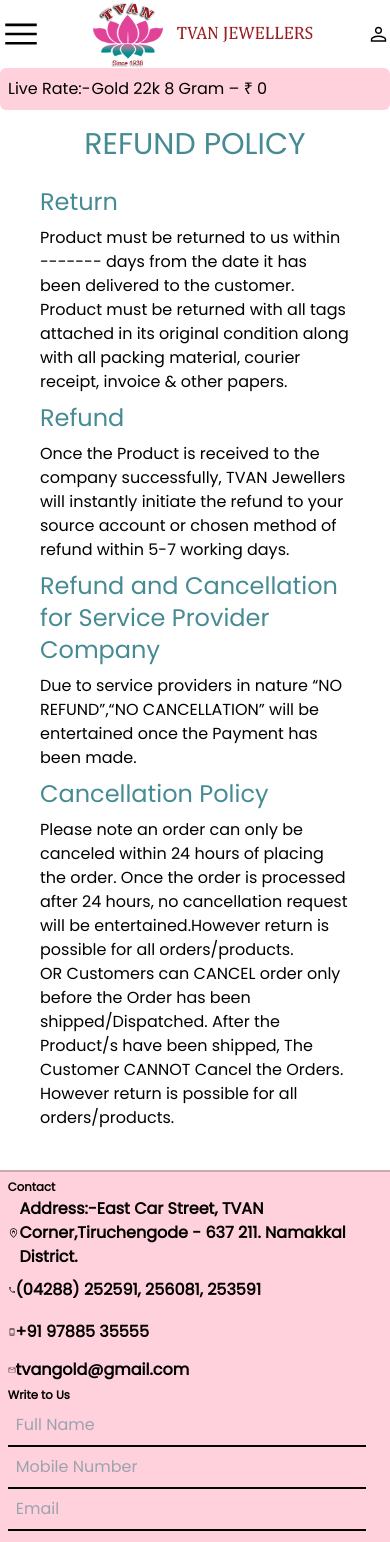
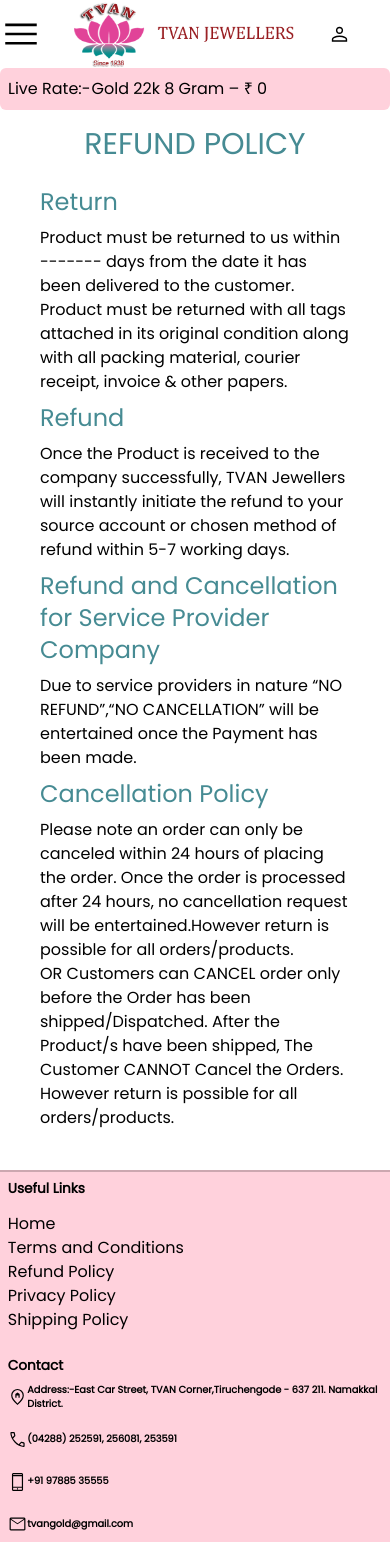
Before and after one commit to Hemnath0075/tvan_web, a React (Create React App) app: page /refund-policy in a window 390 px wide. Shown: the top 1542 px of the page. Built offline with nearby package versions, Linux system fonts and the light colour scheme; no server answers; the HTML template or start-up script is replaced by a standard one.

Commit message:
done changes

```diff
--- a/src/Components/Footer/Footer.jsx
+++ b/src/Components/Footer/Footer.jsx
@@ -25,16 +25,16 @@
             <a href="#">Platinum</a>
           </div>
         </div> */}
-        <div className="h-full flex-auto md:block hidden">
-          <h2 className="text-[3vmin] font-bold  border-black text-start">
+        <div className="h-full flex-auto md:block">
+          <h2 className="text-[3.5vmin] md:text-[3vmin] font-bold border-black text-start">
             Useful Links
           </h2>
-          <div className="flex flex-col justify-around">
+          <div className="flex flex-col justify-around mt-3 md:mt-0">
             <NavLink to="/" onClick={() => window.scrollTo(0, 0)}>
               Home
             </NavLink>
-            <a href="#">About Us</a>
-            <a href="#">Direct Me</a>
+            {/* <a href="#">About Us</a>
+            <a href="#">Direct Me</a> */}
             <NavLink
               to="/terms-and-condition"
               onClick={() => window.scrollTo(0, 0)}
@@ -55,13 +55,13 @@
             </NavLink>
           </div>
         </div>
-        <div className="flex flex-col h-full font-bold flex-auto justify-center">
-          <h2 className="text-[3vmin] w-auto border-black font-bold text-start">
+        <div className="flex flex-col h-full font-bold flex-auto justify-center mt-6 md:mt-0">
+          <h2 className="text-[3.5vmin] md:text-[3vmin] w-auto border-black font-bold text-start">
             Contact
           </h2>
           <div className="flex flex-col justify-between flex-auto">
-            <div className="flex flex-row justify-start items-center">
-              <img src={location} alt="" className="w-[3vw] h-[5vh]" />
+            <div className="flex flex-row justify-start items-center text-[2.5vmin] md:text-[2vmin]">
+              <img src={location} alt="" className="w-[5vw] h-[5vh] md:w-[3vw] md:h-[5vh] " />
               <p className="w-full md:w-[20vw]">
                 {
                   "Address:-East Car Street, TVAN Corner,Tiruchengode - 637 211. Namakkal District."
@@ -69,22 +69,22 @@
               </p>
             </div>
             <div className="flex flex-row justify-start items-center">
-              <img src={landline} alt="" className="w-[2vw] h-[5vh]" />
-              <p className="w-full md:w-[20vw]">
+              <img src={landline} alt="" className="w-[5vw] h-[5vh] md:w-[3vw] md:h-[5vh] " />
+              <p className="w-full md:w-[20vw] text-[2.5vmin] md:text-[2vmin]">
                 {"(04288) 252591, 256081, 253591"}
               </p>
             </div>
             <div className="flex flex-row justify-start items-center">
-              <img src={mobile} alt="" className="w-[2vw] h-[5vh]" />
-              <p className="w-full md:w-[20vw]">{"+91 97885 35555"}</p>
+              <img src={mobile} alt="" className="w-[5vw] h-[5vh] md:w-[3vw] md:h-[5vh] " />
+              <p className="w-full md:w-[20vw] text-[2.5vmin] md:text-[2vmin]">{"+91 97885 35555"}</p>
             </div>
             <div className="flex flex-row justify-start items-center">
-              <img src={mail} alt="" className="w-[2vw] h-[4vh]" />
-              <p className="w-full md:w-[20vw]">{"tvangold@gmail.com"}</p>
+              <img src={mail} alt="" className="w-[5vw] h-[5vh] md:w-[3vw] md:h-[5vh] " />
+              <p className="w-full md:w-[20vw] text-[2.5vmin] md:text-[2vmin]">{"tvangold@gmail.com"}</p>
             </div>
           </div>
         </div>
-        <div className="h-full flex-auto pr-4">
+        <div className="h-full flex-auto pr-4 mt-4 md:mt-0">
           <h2 className="text-[3vmin] font-bold border-black text-start bg-[#ffd1dc]">
             Write to Us
           </h2>
@@ -139,7 +139,7 @@
         </div> */}
         </div>
       </div>
-      <div className="flex flex-row w-full justify-center items-center bg-[#e063a2] text-black p-4 border-t-2 border-black">
+      <div className="flex flex-row w-full justify-center items-center bg-[#e063a2] text-white p-4 border-t-2 border-black">
         <div className="">
           <p>© 2023 TVAN Jewellers Private Limited. All rights reserved.</p>
         </div>
--- a/src/Components/Navbar/Navbar.jsx
+++ b/src/Components/Navbar/Navbar.jsx
@@ -19,10 +19,12 @@
 
 import { Button, Drawer } from "antd";
 import MenuIcon from "../../assets/icons/menu_FILL0_wght400_GRAD0_opsz48.svg";
-import { useNavigate } from "react-router-dom";
+import { useLocation, useNavigate } from "react-router-dom";
 
 
 function Navbar({navigateSections}) {
+  const currentPage = useLocation();
+  console.log(currentPage.pathname)
   const navigate = useNavigate();
   const [userDiv, setUserDiv] = useState(false);
   const [isLoginModal, setIsLoginModal] = useState(false);
@@ -35,9 +37,10 @@
   };
 
   const [priceData, setPriceData] = useState([
-    {"SRate":0,
-    "GRate":0,}
+      {"SRate":0,
+      "GRate":0,}
   ]);
+  console.log(priceData)
   const {
     register,
     handleSubmit,
@@ -77,11 +80,17 @@
       console.log(day)
       const formattedDate = `${year}-${month}-${day}`;
       // const data = await axios.get(`http://65.1.2.188:8057/getTodayPrice?date=${formattedDate}`)
-      const data = await axios.post(`https://savingsapi.vedhatechnology.com/api/GetTodaysRate`,{
+      const data = await axios.post(`https://vedhatech-001-site6.gtempurl.com/api`,{
         "date":formattedDate
       })
       console.log("this is from the api",data)
-      setPriceData(data.data)
+      if(data.data===null){
+        setPriceData(  [{"SRate":0,
+        "GRate":0,}])
+      }
+      else{
+        setPriceData(data.data)
+      }
     }
     getTodaysPrice();
   },[])
@@ -97,13 +106,13 @@
           <img
             src={user}
             alt=""
-            className="w-[6vw] h-[5vh] cursor-pointer relative"
+            className="w-[6vw] h-[5vh] cursor-pointer relative mr-[10%]"
             onClick={() => setUserDiv(true)}
             // onMouseLeave={() => setUserDiv(false)}
           />
           {userDiv && (
             <div
-              className="absolute w-[20vw] z-10 bg-white h-[30vh] right-[8%] top-[7%] rounded-md border-2 p-[1%] flex flex-col justify-evenly"
+              className="absolute w-[40vw] md:w-[20vw] right-[1%] h-[30vh] z-10 bg-white md:h-[30vh]  top-[7%] rounded-md border-2 p-[1%] flex flex-col justify-evenly"
               onMouseOver={() => setUserDiv(true)}
               onMouseLeave={() => setUserDiv(false)}
             >
@@ -142,11 +151,9 @@
             onClose={onClose}
             open={open}
           >
-            <p onClick={()=>navigate('/')}>Home</p>
-            <p onClick={()=>navigate('/terms-and-condition')} className="capitalize">Terms and Condition</p>
-            <p onClick={()=>navigate('/refund-policy')} className="capitalize">Refund Policy</p>
-            <p onClick={()=>navigate('/privacy-policy')} className="capitalize">Return Policy</p>
-            <p onClick={()=>navigate('/shipping-policy')} className="capitalize">Shipping Policy</p>
+            <div className="flex flex-col gap-4">
+            <p onClick={()=>navigate('/')} className="border-2 p-2">Home</p>
+            </div>
           </Drawer>
         </div>
         {/* <div className="w-full flex flex-row items-center bg-[#d4f3f7] text-black px-2 py-2 rounded-md">
@@ -253,7 +260,7 @@
             />
             {userDiv && (
               <div
-                className="absolute w-[20vw] z-10 bg-white h-[30vh] right-[8%] top-[7%] rounded-md border-2 p-[1%] flex flex-col justify-evenly"
+                className="absolute w-[30vw] bg-white z-10  h-[40vh] md:h-[30vh] right-0 top-[7%] rounded-md border-2 p-[1%] flex flex-col justify-evenly"
                 onMouseOver={() => setUserDiv(true)}
                 onMouseLeave={() => setUserDiv(false)}
               >
@@ -305,23 +312,23 @@
           </div>
         </div>
       </div>
-      <div className="hidden w-full bg-[#e063a2] text-black h-[6vh] md:flex items-center justify-start font-bold gap-[4vw] ">
+      <div className="hidden w-full bg-[#e063a2] text-white h-[6vh] md:flex items-center justify-start font-bold gap-[4vw]">
 
         <h3 className="cursor-pointer hover:border-b-2 hover:border-blue-200 ml-[3vw]" onClick={()=>navigate('/')}>
           HOME
         </h3>
-        <h3 className="cursor-pointer hover:border-b-2 hover:border-blue-200" onClick={()=>navigateSections('category')}>
+        {currentPage.pathname==="/" && <h3 className="cursor-pointer hover:border-b-2 hover:border-blue-200" onClick={()=>{navigateSections('category')}}>
           CATEGORY
-        </h3>
-        <h3 className="cursor-pointer hover:border-b-2 hover:border-blue-200" onClick={()=>navigateSections('products')}>
+        </h3>}
+        {currentPage.pathname==="/" && <h3 className="cursor-pointer hover:border-b-2 hover:border-blue-200" onClick={()=>navigateSections('products')}>
           PRODUCTS
-        </h3>
-        <h3 className="cursor-pointer hover:border-b-2 hover:border-blue-200" onClick={()=>navigateSections('schemes')}>
+        </h3>}
+        {currentPage.pathname==="/" && <h3 className="cursor-pointer hover:border-b-2 hover:border-blue-200" onClick={()=>navigateSections('schemes')}>
           GOLD SCHEME
-        </h3>
-        <h3 className="cursor-pointer hover:border-b-2 hover:border-blue-200" onClick={()=>navigateSections('contactus')}>
+        </h3>}
+        {currentPage.pathname==="/" && <h3 className="cursor-pointer hover:border-b-2 hover:border-blue-200" onClick={()=>navigateSections('contactus')}>
           CONTACT US
-        </h3>
+        </h3>}
       </div>
       <Modal
         open={isModalOpen}
--- a/src/Components/ProductCard.jsx
+++ b/src/Components/ProductCard.jsx
@@ -5,8 +5,8 @@
       <div className="bg-white flex flex-col h-auto gap-4 justify-between  rounded-md card">
         <img src={props.img} alt="" className="rounded-md" />
         <div className="flex flex-col justify-center items-center">
-          <h3>22 Kt Gold Zercon Mugappu</h3>
-          <h5><span className="rupee_text">₹</span>18164.00</h5>
+          <h3>22 Kt Gold</h3>
+          <h5><span className="rupee_text">₹</span>00</h5>
         </div>
       </div>
   );
--- a/src/Pages/Home/Home.jsx
+++ b/src/Pages/Home/Home.jsx
@@ -353,7 +353,7 @@
           </div>
         </div>
       </div>
-      <Footer ref={contactusRef} />
+      <Footer ref={contactusRef}/>
     </div>
   );
 }
```
